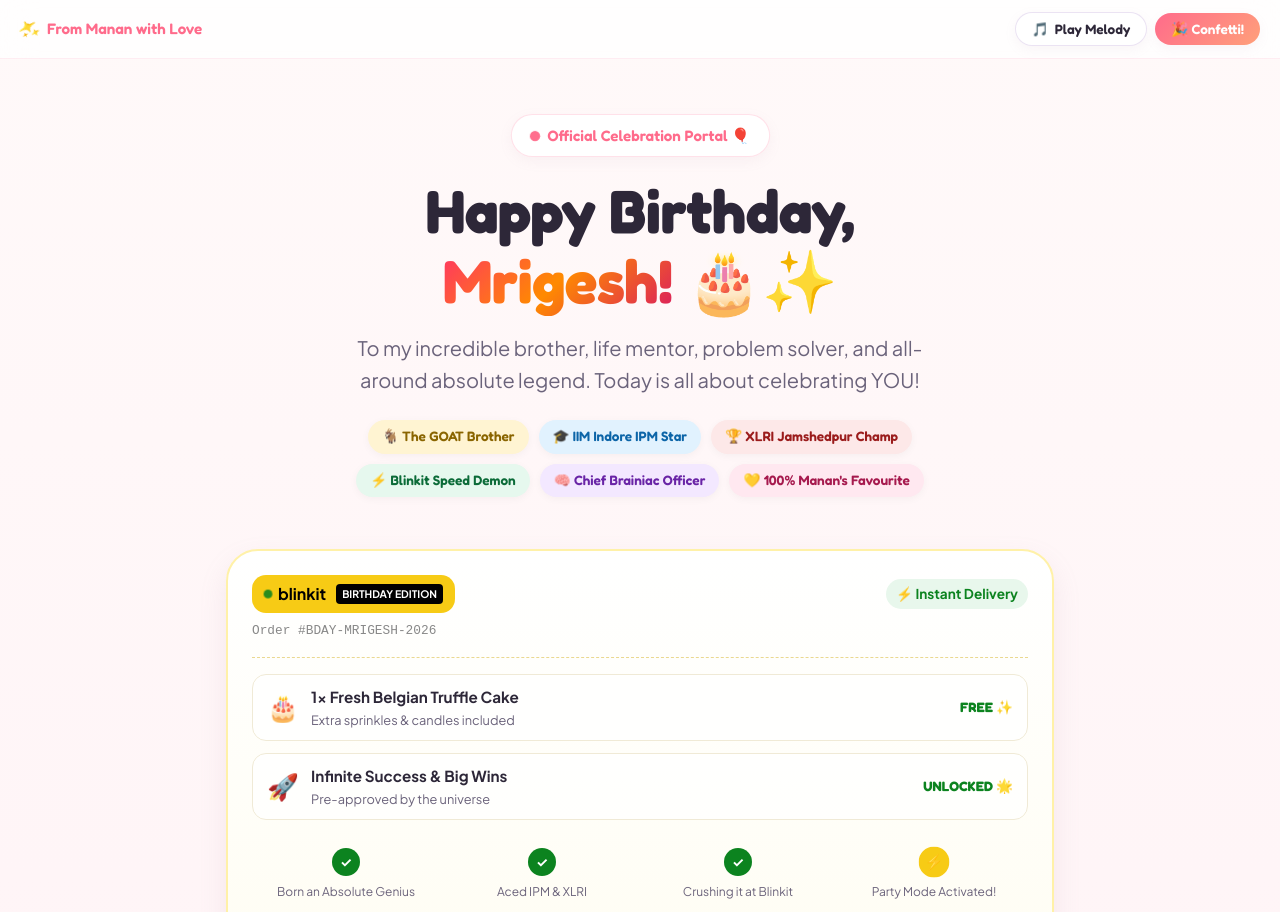
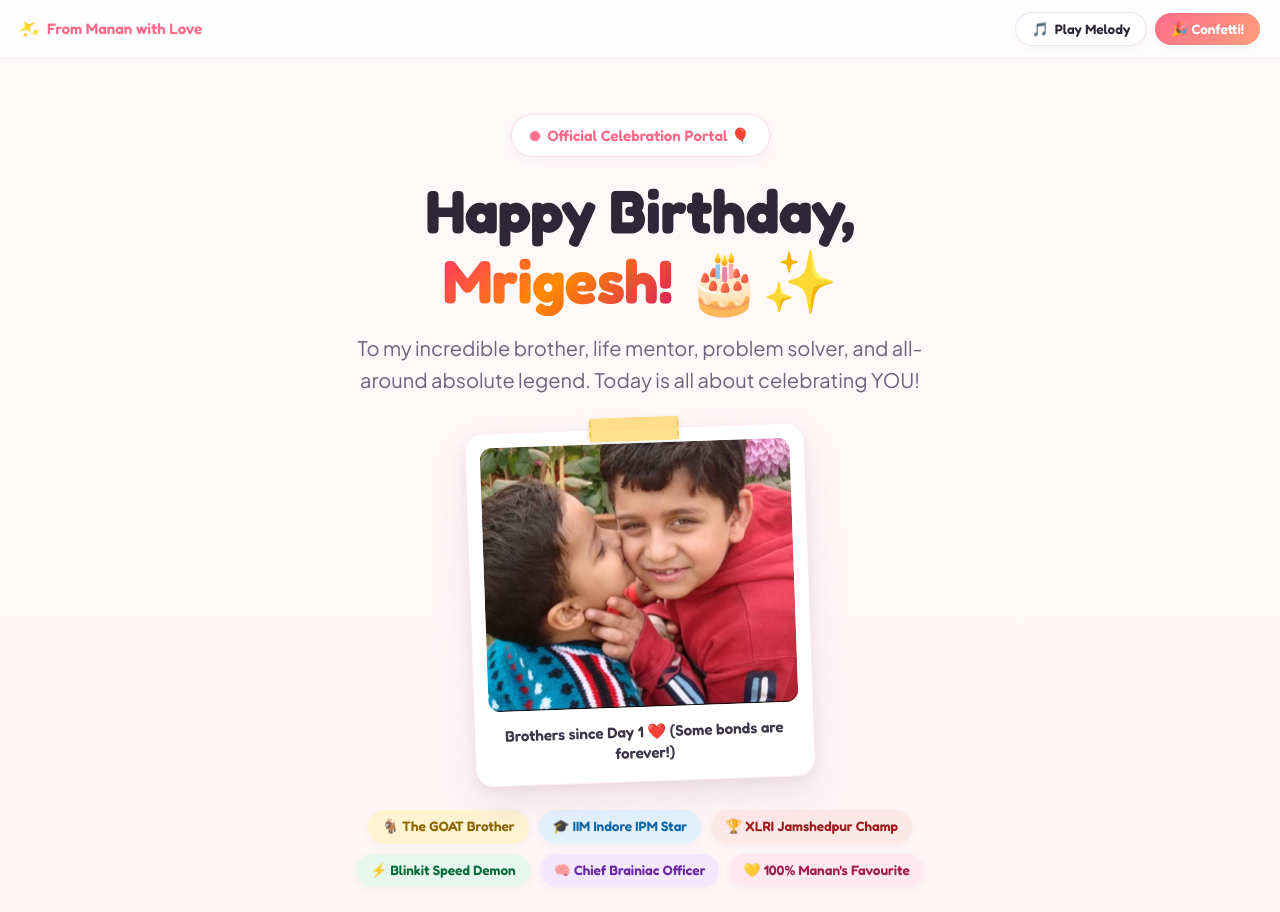
Before and after one commit to manandewan/happybirthday, a plain HTML site: page index.html in a window 1280 px wide. Shown: the top 912 px of the page. Drawn offline with Linux system fonts and the light colour scheme.

Commit message:
Add childhood Polaroid photo of brothers to Hero section and Memory Lane

```diff
--- a/index.html
+++ b/index.html
@@ -56,6 +56,17 @@
       <p class="hero-subtitle">
         To my incredible brother, life mentor, problem solver, and all-around absolute legend. Today is all about celebrating YOU!
       </p>
+
+      <!-- Polaroid Childhood Memory Card -->
+      <div class="polaroid-wrapper">
+        <div class="polaroid-frame">
+          <div class="polaroid-tape"></div>
+          <div class="polaroid-img-box">
+            <img src="brothers.jpg" alt="Mrigesh and Manan childhood memory" class="polaroid-img" />
+          </div>
+          <p class="polaroid-caption">Brothers since Day 1 ❤️ (Some bonds are forever!)</p>
+        </div>
+      </div>
 
       <!-- Cute Personality Badges -->
       <div class="tag-cloud">
@@ -257,7 +268,9 @@
           <div class="flip-card-inner">
             <div class="flip-card-front card-front-1">
               <span class="card-tag">Memory Lane 🌿</span>
-              <div class="card-big-emoji">👦🏻👦🏻</div>
+              <div class="card-photo-thumb">
+                <img src="brothers.jpg" alt="Childhood photo of Mrigesh and Manan" />
+              </div>
               <h3>Growing Up With You</h3>
               <span class="tap-hint">Tap to flip & read ↺</span>
             </div>
--- a/style.css
+++ b/style.css
@@ -255,6 +255,95 @@
   color: var(--text-muted);
   max-width: 580px;
   margin-bottom: 24px;
+}
+
+/* Polaroid Memory Card */
+.polaroid-wrapper {
+  margin: 8px auto 28px;
+  perspective: 1000px;
+  display: flex;
+  justify-content: center;
+}
+
+.polaroid-frame {
+  background: #FFFFFF;
+  padding: 14px 14px 18px;
+  border-radius: 18px;
+  box-shadow: 0 16px 36px rgba(180, 140, 160, 0.2), 0 4px 12px rgba(0, 0, 0, 0.06);
+  border: 1px solid rgba(255, 230, 240, 0.8);
+  max-width: 340px;
+  width: min(88vw, 340px);
+  position: relative;
+  transform: rotate(-2deg);
+  transition: transform 0.3s cubic-bezier(0.34, 1.56, 0.64, 1), box-shadow 0.3s ease;
+  cursor: pointer;
+}
+
+.polaroid-frame:hover {
+  transform: rotate(0deg) scale(1.03);
+  box-shadow: 0 22px 48px rgba(180, 140, 160, 0.28);
+}
+
+.polaroid-tape {
+  position: absolute;
+  top: -12px;
+  left: 50%;
+  transform: translateX(-50%);
+  width: 90px;
+  height: 24px;
+  background: rgba(255, 214, 102, 0.75);
+  box-shadow: 0 2px 6px rgba(0,0,0,0.08);
+  border-left: 2px dashed rgba(220, 180, 60, 0.5);
+  border-right: 2px dashed rgba(220, 180, 60, 0.5);
+  border-radius: 3px;
+  z-index: 2;
+}
+
+.polaroid-img-box {
+  width: 100%;
+  aspect-ratio: 1 / 0.85;
+  border-radius: 12px;
+  overflow: hidden;
+  background: #FDF4F5;
+  position: relative;
+}
+
+.polaroid-img {
+  width: 100%;
+  height: 100%;
+  object-fit: cover;
+  display: block;
+  transition: transform 0.4s ease;
+}
+
+.polaroid-frame:hover .polaroid-img {
+  transform: scale(1.04);
+}
+
+.polaroid-caption {
+  font-family: var(--font-display);
+  font-size: 0.95rem;
+  font-weight: 600;
+  color: #3D354A;
+  margin-top: 14px;
+  line-height: 1.4;
+  text-align: center;
+}
+
+.card-photo-thumb {
+  width: 72px;
+  height: 72px;
+  border-radius: 50%;
+  border: 3px solid #FFF;
+  box-shadow: 0 4px 12px rgba(0,0,0,0.1);
+  overflow: hidden;
+  margin-bottom: 12px;
+}
+
+.card-photo-thumb img {
+  width: 100%;
+  height: 100%;
+  object-fit: cover;
 }
 
 /* Tag Cloud */
```
Also changed, not shown: brothers.jpg (added).
